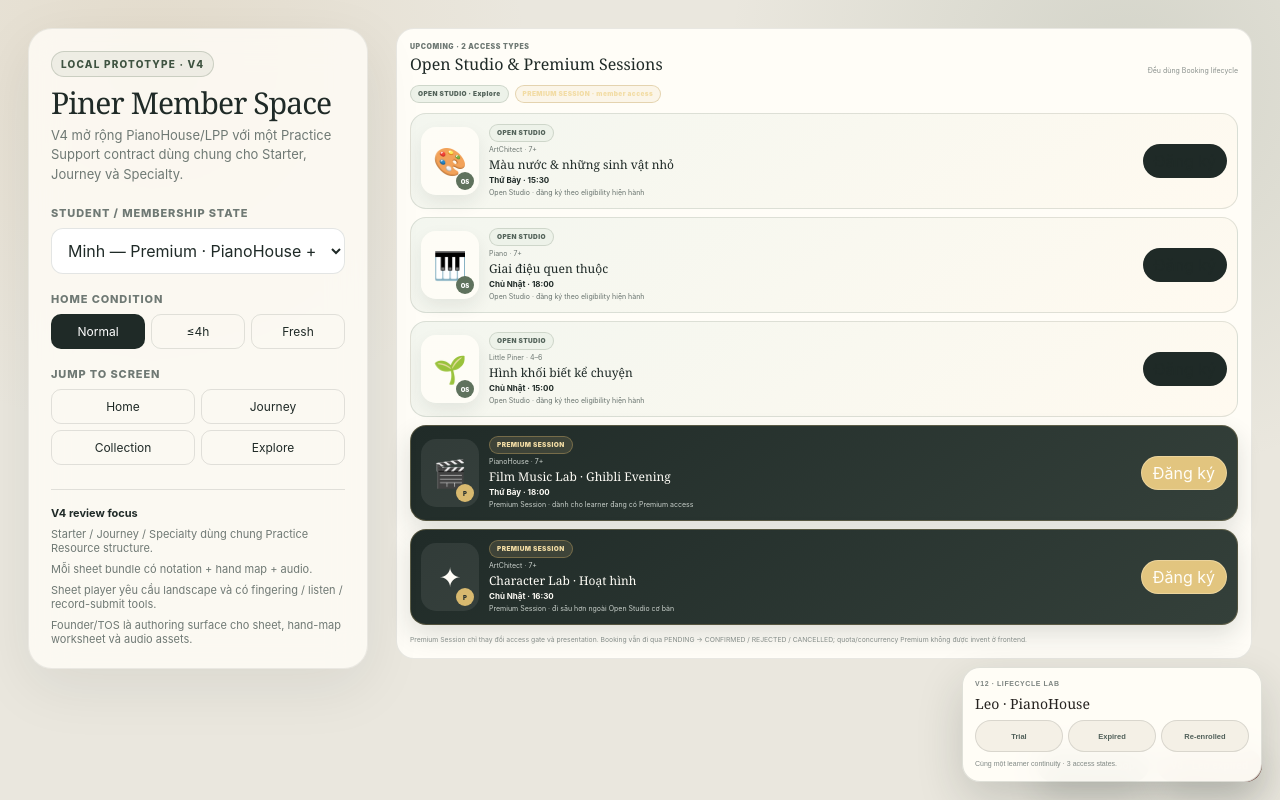
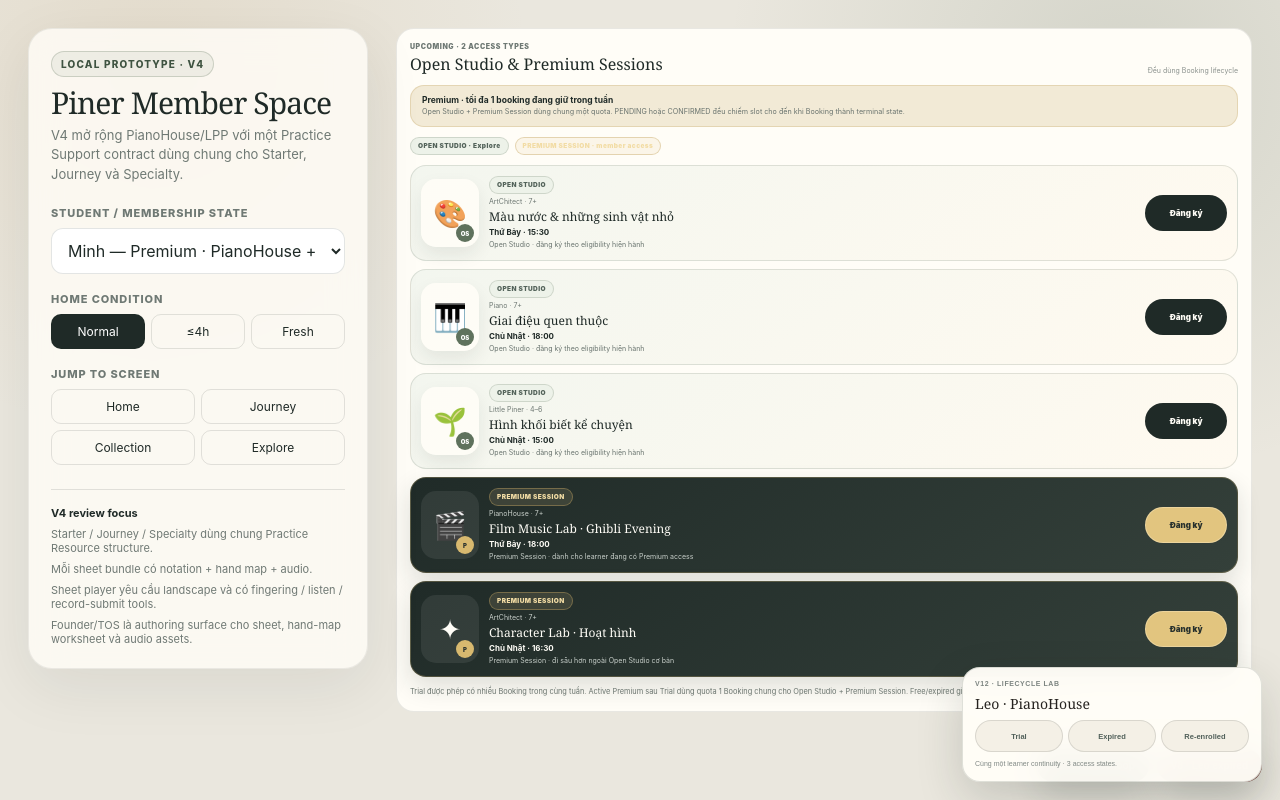
Before and after one commit to vmtct/pino-team-os, a Next.js app: page /piner-prototype in a window 1280 px wide. Both pictures are taken after a click on the button "Explore". Built offline with nearby package versions, Linux system fonts and the light colour scheme.

Commit message:
fix: align V13 Explore lifecycle and booking quotas

```diff
--- a/app/piner-prototype/PinerPrototypeV13.tsx
+++ b/app/piner-prototype/PinerPrototypeV13.tsx
@@ -5,16 +5,19 @@ import { createPortal } from "react-dom";
 import PinerPrototypeV12 from "./PinerPrototypeV12";
 import { openStudioSessions, scenarios, type MembershipMode } from "./fixtures-v2";
 import v13 from "./piner-prototype-v13.module.css";
+import fix from "./piner-prototype-v13-fix.module.css";
 
 type SessionKind = "OPEN_STUDIO" | "PREMIUM";
 type BookingStage = "PENDING" | "CONFIRMED" | "CANCELLED" | "REJECTED";
 type CancelActor = "PARENT" | "STAFF";
+type BookingPolicy = "FREE" | "TRIAL" | "ACTIVE_PREMIUM";
 type ModalView =
   | "REGISTER"
   | "PENDING"
   | "CONFIRMED"
   | "BLOCKED_PENDING"
   | "BLOCKED_CONFIRMED"
+  | "BLOCKED_MEMBER_QUOTA"
   | "UPGRADE_REQUIRED"
   | "CANCEL_CONFIRM"
   | "CANCELLED"
@@ -35,6 +38,7 @@ type BookingState = {
   id: string;
   stage: BookingStage;
   session: ExploreSession;
+  policy: BookingPolicy;
   freeRule: boolean;
   cancelledBy?: CancelActor;
   cancelledAt?: string;
@@ -79,6 +83,12 @@ function hasPremiumAccess(mode: MembershipMode | undefined) {
   return mode === "ACTIVE_PREMIUM" || mode === "TRIAL_PREMIUM";
 }
 
+function bookingPolicy(mode: MembershipMode | undefined): BookingPolicy {
+  if (mode === "TRIAL_PREMIUM") return "TRIAL";
+  if (mode === "ACTIVE_PREMIUM") return "ACTIVE_PREMIUM";
+  return "FREE";
+}
+
 function isActive(booking: BookingState) {
   return booking.stage === "PENDING" || booking.stage === "CONFIRMED";
 }
@@ -93,8 +103,11 @@ export default function PinerPrototypeV13() {
 
   const student = useMemo(() => scenarios.find((candidate) => candidate.key === scenarioKey), [scenarioKey]);
   const premiumAccess = hasPremiumAccess(student?.mode);
-  const latestBooking = bookings[0] ?? null;
+  const policy = bookingPolicy(student?.mode);
   const activeFreeBooking = bookings.find((booking) => booking.freeRule && isActive(booking)) ?? null;
+  const activeSharedPremiumBooking = policy === "ACTIVE_PREMIUM"
+    ? bookings.find((booking) => isActive(booking)) ?? null
+    : null;
 
   useEffect(() => {
     const root = rootRef.current;
@@ -164,6 +177,15 @@ export default function PinerPrototypeV13() {
       return;
     }
 
+    if (policy === "ACTIVE_PREMIUM" && activeSharedPremiumBooking) {
+      setFlowModal({
+        view: "BLOCKED_MEMBER_QUOTA",
+        session: activeSharedPremiumBooking.session,
+        bookingId: activeSharedPremiumBooking.id,
+      });
+      return;
+    }
+
     if (freeRule && activeFreeBooking?.stage === "PENDING") {
       setFlowModal({ view: "BLOCKED_PENDING", session: activeFreeBooking.session, bookingId: activeFreeBooking.id });
       return;
@@ -183,9 +205,10 @@ export default function PinerPrototypeV13() {
 
   function createPendingBooking(session: ExploreSession) {
     const freeRule = session.kind === "OPEN_STUDIO" && !premiumAccess;
-    const prefix = session.kind === "PREMIUM" ? "BK-PREM" : freeRule ? "BK-FREE" : "BK-EXP";
+    const currentPolicy = bookingPolicy(student?.mode);
+    const prefix = session.kind === "PREMIUM" ? "BK-PREM" : freeRule ? "BK-FREE" : currentPolicy === "TRIAL" ? "BK-TRIAL" : "BK-MEMBER";
     const id = `${prefix}-${String(sequenceRef.current++).padStart(4, "0")}`;
-    const booking: BookingState = { id, stage: "PENDING", session, freeRule };
+    const booking: BookingState = { id, stage: "PENDING", session, policy: currentPolicy, freeRule };
     setBookings((current) => [booking, ...current]);
     setFlowModal({ view: "PENDING", session, bookingId: id });
   }
@@ -205,7 +228,7 @@ export default function PinerPrototypeV13() {
   }
 
   function cancelBooking(booking: BookingState, actor: CancelActor) {
-    const cancelledAt = "16/08/2026 · 14:30";
+    const cancelledAt = "16/08/2026 · 14:40";
     updateBooking(booking.id, (current) => ({ ...current, stage: "CANCELLED", cancelledBy: actor, cancelledAt }));
     setFlowModal({ view: "CANCELLED", session: booking.session, bookingId: booking.id, cancelActor: actor });
   }
@@ -214,10 +237,15 @@ export default function PinerPrototypeV13() {
     setFlowModal(null);
     window.setTimeout(() => {
       const buttons = Array.from(rootRef.current?.querySelectorAll<HTMLButtonElement>("button") ?? []);
-      const target = buttons.find((button) => {
-        const text = button.textContent ?? "";
-        return text.includes("Xem Free vs Premium") || text.includes("Khám phá quyền lợi Premium");
-      });
+      const target = scenarioKey === "leo-expired"
+        ? buttons.find((button) => {
+            const text = button.textContent ?? "";
+            return text.includes("Tiếp tục Premium") || text.includes("Tiếp tục với Premium");
+          })
+        : buttons.find((button) => {
+            const text = button.textContent ?? "";
+            return text.includes("Xem Free vs Premium") || text.includes("Khám phá quyền lợi Premium");
+          });
       target?.click();
     }, 0);
   }
@@ -228,8 +256,9 @@ export default function PinerPrototypeV13() {
 
       {mountTarget && createPortal(
         <ExploreSessionSection
+          membershipMode={student?.mode}
           premiumAccess={premiumAccess}
-          latestBooking={latestBooking}
+          bookings={bookings}
           onRegister={openRegistration}
           onConfirm={confirmBooking}
           onReject={rejectBooking}
@@ -243,6 +272,7 @@ export default function PinerPrototypeV13() {
         <SessionFlowModal
           modal={flowModal}
           booking={bookingById(flowModal.bookingId)}
+          membershipMode={student?.mode}
           premiumAccess={premiumAccess}
           onClose={() => setFlowModal(null)}
           onCreate={() => createPendingBooking(flowModal.session)}
@@ -257,15 +287,19 @@ export default function PinerPrototypeV13() {
   );
 }
 
-function ExploreSessionSection({ premiumAccess, latestBooking, onRegister, onConfirm, onReject, onCancelParent, onCancelStaff }: {
+function ExploreSessionSection({ membershipMode, premiumAccess, bookings, onRegister, onConfirm, onReject, onCancelParent, onCancelStaff }: {
+  membershipMode: MembershipMode | undefined;
   premiumAccess: boolean;
-  latestBooking: BookingState | null;
+  bookings: BookingState[];
   onRegister: (session: ExploreSession) => void;
   onConfirm: (booking: BookingState) => void;
   onReject: (booking: BookingState) => void;
   onCancelParent: (booking: BookingState) => void;
   onCancelStaff: (booking: BookingState) => void;
 }) {
+  const policy = bookingPolicy(membershipMode);
+  const activeCount = bookings.filter(isActive).length;
+
   return (
     <section className={v13.sessionSection}>
       <div className={v13.sectionHeading}>
@@ -276,14 +310,25 @@ function ExploreSessionSection({ premiumAccess, latestBooking, onRegister, onCon
         <small>Đều dùng Booking lifecycle</small>
       </div>
 
-      {latestBooking && (
-        <BookingContinuity
-          booking={latestBooking}
-          onConfirm={() => onConfirm(latestBooking)}
-          onReject={() => onReject(latestBooking)}
-          onCancelParent={() => onCancelParent(latestBooking)}
-          onCancelStaff={() => onCancelStaff(latestBooking)}
-        />
+      <div className={`${fix.policyBand} ${policy === "TRIAL" ? fix.policyTrial : policy === "ACTIVE_PREMIUM" ? fix.policyPremium : ""}`}>
+        <strong>{policy === "TRIAL" ? "Trial Premium · có thể đăng ký nhiều booking trong tuần" : policy === "ACTIVE_PREMIUM" ? "Premium · tối đa 1 booking đang giữ trong tuần" : "Free / expired · Open Studio theo Free eligibility"}</strong>
+        <span>{policy === "TRIAL" ? "Open Studio và Premium Session đều có thể tạo Booking; không áp quota 1 booking của paid Premium." : policy === "ACTIVE_PREMIUM" ? "Open Studio + Premium Session dùng chung một quota. PENDING hoặc CONFIRMED đều chiếm slot cho đến khi Booking thành terminal state." : "Premium Session cần Premium access; Open Studio vẫn theo active-booking + weekly Free rule hiện hành."}</span>
+      </div>
+
+      {bookings.length > 0 && (
+        <div className={fix.bookingStack}>
+          <div className={fix.bookingStackHeader}><strong>Booking trong prototype</strong><span>{activeCount} active · {bookings.length} total</span></div>
+          {bookings.map((booking) => (
+            <BookingContinuity
+              key={booking.id}
+              booking={booking}
+              onConfirm={() => onConfirm(booking)}
+              onReject={() => onReject(booking)}
+              onCancelParent={() => onCancelParent(booking)}
+              onCancelStaff={() => onCancelStaff(booking)}
+            />
+          ))}
+        </div>
       )}
 
       <div className={v13.legendRow}>
@@ -312,15 +357,15 @@ function ExploreSessionSection({ premiumAccess, latestBooking, onRegister, onCon
                 <b>{session.time}</b>
                 <p>{session.note}</p>
               </div>
-              <button type="button" className={session.kind === "PREMIUM" ? v13.premiumRegister : v13.openRegister} onClick={() => onRegister(session)}>
-                Đăng ký
+              <button type="button" className={`${session.kind === "PREMIUM" ? v13.premiumRegister : v13.openRegister} ${fix.registerButtonFix}`} onClick={() => onRegister(session)}>
+                <span className={session.kind === "PREMIUM" ? fix.registerLabelPremium : fix.registerLabelOpen}>Đăng ký</span>
               </button>
             </article>
           );
         })}
       </div>
 
-      <p className={v13.policyNote}>Premium Session chỉ thay đổi access gate và presentation. Booking vẫn đi qua PENDING → CONFIRMED / REJECTED / CANCELLED; quota/concurrency Premium không được invent ở frontend.</p>
+      <p className={fix.quotaNote}>Trial được phép có nhiều Booking trong cùng tuần. Active Premium sau Trial dùng quota 1 Booking chung cho Open Studio + Premium Session. Free/expired giữ rule Open Studio riêng đã chốt.</p>
     </section>
   );
 }
@@ -353,9 +398,10 @@ function BookingContinuity({ booking, onConfirm, onReject, onCancelParent, onCan
   );
 }
 
-function SessionFlowModal({ modal, booking, premiumAccess, onClose, onCreate, onConfirm, onReject, onAskCancel, onCancel, onPremium }: {
+function SessionFlowModal({ modal, booking, membershipMode, premiumAccess, onClose, onCreate, onConfirm, onReject, onAskCancel, onCancel, onPremium }: {
   modal: NonNullable<FlowModal>;
   booking: BookingState | null;
+  membershipMode: MembershipMode | undefined;
   premiumAccess: boolean;
   onClose: () => void;
   onCreate: () => void;
@@ -367,6 +413,7 @@ function SessionFlowModal({ modal, booking, premiumAccess, onClose, onCreate, on
 }) {
   const session = modal.session;
   const premium = session.kind === "PREMIUM";
+  const policy = bookingPolicy(membershipMode);
 
   return (
     <div className={v13.modalBackdrop} onMouseDown={onClose}>
@@ -382,8 +429,8 @@ function SessionFlowModal({ modal, booking, premiumAccess, onClose, onCreate, on
             <div className={`${v13.accessCheck} ${premium ? v13.accessCheckPremium : ""}`}>
               <span>✓</span>
               <div>
-                <strong>{premium ? "Premium access hợp lệ" : premiumAccess ? "Member Explore access · Core sẽ quyết định" : "Free eligibility pre-check"}</strong>
-                <small>{premium ? "Session này yêu cầu Premium access hiện hành." : premiumAccess ? "Không hard-code quota Premium ở Piner; canonical policy vẫn quyết định admission." : "Free active-booking + weekly eligibility được kiểm tra trước khi tạo Booking."}</small>
+                <strong>{policy === "TRIAL" ? "Trial Premium · có thể đăng ký thêm" : policy === "ACTIVE_PREMIUM" ? "Premium quota còn trống" : premium ? "Premium access hợp lệ" : "Free eligibility pre-check"}</strong>
+                <small>{policy === "TRIAL" ? "Trial cho phép nhiều Booking trong cùng tuần, áp cho cả Open Studio và Premium Session." : policy === "ACTIVE_PREMIUM" ? "Paid Premium dùng tối đa 1 active Booking trong tuần; hai session type dùng chung quota." : premium ? "Session này yêu cầu Premium access hiện hành." : "Free active-booking + weekly eligibility được kiểm tra trước khi tạo Booking."}</small>
               </div>
             </div>
             <button type="button" className={v13.primaryAction} onClick={onCreate}>Đăng ký · tạo Booking Pending →</button>
@@ -397,7 +444,7 @@ function SessionFlowModal({ modal, booking, premiumAccess, onClose, onCreate, on
             <h2>Buổi này dành cho Premium</h2>
             <p className={v13.centerCopy}>Bạn vẫn có thể đăng ký các Open Studio đang đủ điều kiện. Premium Session mở khi learner có Premium access.</p>
             <SessionHero session={session} compact />
-            <button type="button" className={v13.primaryAction} onClick={onPremium}>Khám phá / nâng cấp Premium →</button>
+            <button type="button" className={v13.primaryAction} onClick={onPremium}>{membershipMode === "EXPIRED_PREMIUM" ? "Tiếp tục Premium →" : "Khám phá / nâng cấp Premium →"}</button>
             <button type="button" className={v13.secondaryAction} onClick={onClose}>Quay lại Explore</button>
           </div>
         )}
@@ -408,7 +455,7 @@ function SessionFlowModal({ modal, booking, premiumAccess, onClose, onCreate, on
             <span className={v13.modalEyebrow}>BOOKING · PENDING</span>
             <h2>Đang chờ PINO xác nhận</h2>
             <p className={v13.centerCopy}>{booking.id} · {session.title} · {session.time}</p>
-            <div className={v13.infoBox}><strong>Booking đã tồn tại</strong><span>Đăng ký không tạo Request entity riêng. Staff xử lý cùng lifecycle đã chốt.</span></div>
+            <div className={v13.infoBox}><strong>Booking đã tồn tại</strong><span>{booking.policy === "TRIAL" ? "Trial vẫn có thể đăng ký thêm Booking khác trong tuần." : booking.policy === "ACTIVE_PREMIUM" ? "Booking này đang chiếm quota 1 Booking chung của Premium trong tuần." : "Đăng ký không tạo Request entity riêng. Staff xử lý cùng lifecycle đã chốt."}</span></div>
             <div className={v13.twoActions}><button type="button" onClick={() => onAskCancel(booking, "PARENT")}>Huỷ booking</button><button type="button" className={v13.primaryAction} onClick={() => onConfirm(booking)}>Mô phỏng Staff confirm →</button></div>
             <button type="button" className={v13.staffAction} onClick={() => onReject(booking)}>Prototype · Staff reject</button>
           </div>
@@ -420,9 +467,20 @@ function SessionFlowModal({ modal, booking, premiumAccess, onClose, onCreate, on
             <span className={v13.modalEyebrow}>BOOKING · CONFIRMED</span>
             <h2>Hẹn gặp tại PINO</h2>
             <p className={v13.centerCopy}>{booking.id} · {session.title} · {session.time}</p>
-            <div className={v13.infoBox}><strong>{booking.freeRule ? "Free weekly claim đã được giữ" : premium ? "Premium Session đã xác nhận" : "Member Explore booking đã xác nhận"}</strong><span>{booking.freeRule ? "Nếu Parent/Staff cancel trước Session theo policy, claim/capacity được release." : "Exact Premium quota/concurrency vẫn là Core policy; V13 không tự đặt pass limit."}</span></div>
+            <div className={v13.infoBox}><strong>{booking.freeRule ? "Free weekly claim đã được giữ" : booking.policy === "TRIAL" ? "Trial Booking đã xác nhận" : "Premium weekly booking quota đang được dùng"}</strong><span>{booking.freeRule ? "Nếu Parent/Staff cancel trước Session theo policy, claim/capacity được release." : booking.policy === "TRIAL" ? "Trial có thể tiếp tục đăng ký thêm Open Studio hoặc Premium Session trong cùng tuần." : "Open Studio và Premium Session dùng chung quota 1 Booking; Booking này đang giữ slot cho đến khi thành terminal state."}</span></div>
             <div className={v13.twoActions}><button type="button" onClick={() => onAskCancel(booking, "PARENT")}>Huỷ booking</button><button type="button" className={v13.secondaryAction} onClick={onClose}>Đóng</button></div>
             <button type="button" className={v13.staffAction} onClick={() => onAskCancel(booking, "STAFF")}>Prototype · Staff cancel</button>
+          </div>
+        )}
+
+        {modal.view === "BLOCKED_MEMBER_QUOTA" && booking && (
+          <div className={v13.modalBody}>
+            <div className={v13.blockedGlyph}>1</div>
+            <span className={v13.modalEyebrow}>PREMIUM · WEEKLY BOOKING QUOTA</span>
+            <h2>Tuần này đã có một Booking đang giữ</h2>
+            <p className={v13.centerCopy}>{booking.id} · {booking.session.kind === "PREMIUM" ? "Premium Session" : "Open Studio"} · {booking.session.title}</p>
+            <div className={v13.infoBox}><strong>Open Studio + Premium Session dùng chung quota</strong><span>Active Premium chỉ giữ tối đa 1 Booking PENDING hoặc CONFIRMED trong tuần. Muốn chọn buổi khác, hãy huỷ Booking hiện tại trước.</span></div>
+            <div className={v13.twoActions}><button type="button" onClick={onClose}>Giữ booking hiện tại</button><button type="button" className={v13.primaryAction} onClick={() => onAskCancel(booking, "PARENT")}>Huỷ để chọn buổi khác →</button></div>
           </div>
         )}
 
@@ -454,7 +512,7 @@ function SessionFlowModal({ modal, booking, premiumAccess, onClose, onCreate, on
             <span className={v13.modalEyebrow}>CANCEL BOOKING</span>
             <h2>{modal.cancelActor === "PARENT" ? "Bạn muốn huỷ booking này?" : "Mô phỏng Staff huỷ booking"}</h2>
             <p className={v13.centerCopy}>{booking.id} · {booking.session.title}</p>
-            <div className={v13.infoBox}><strong>Booking không bị xoá</strong><span>Core giữ status CANCELLED, thời điểm và actor Parent/Staff cùng audit history.</span></div>
+            <div className={v13.infoBox}><strong>Booking không bị xoá</strong><span>Status đổi thành CANCELLED; actor Parent/Staff và thời điểm vẫn được giữ trong history. Terminal Booking không còn chiếm active booking slot.</span></div>
             <div className={v13.twoActions}><button type="button" onClick={onClose}>Giữ booking</button><button type="button" className={v13.dangerAction} onClick={() => onCancel(booking, modal.cancelActor as CancelActor)}>Xác nhận huỷ →</button></div>
           </div>
         )}
@@ -476,7 +534,7 @@ function SessionFlowModal({ modal, booking, premiumAccess, onClose, onCreate, on
             <span className={v13.modalEyebrow}>BOOKING · REJECTED</span>
             <h2>PINO chưa thể xác nhận buổi này</h2>
             <p className={v13.centerCopy}>{booking.id} · {booking.session.title}</p>
-            <div className={v13.infoBox}><strong>Lịch sử vẫn giữ</strong><span>Rejected không xoá Booking. Với Free pending, active-booking blocker được giải phóng và chưa consume weekly claim.</span></div>
+            <div className={v13.infoBox}><strong>Lịch sử vẫn giữ</strong><span>Rejected không xoá Booking và không còn chiếm active booking slot. Với Free pending, weekly claim vẫn chưa bị consume.</span></div>
             <button type="button" className={v13.primaryAction} onClick={onClose}>Chọn buổi khác</button>
           </div>
         )}
```
